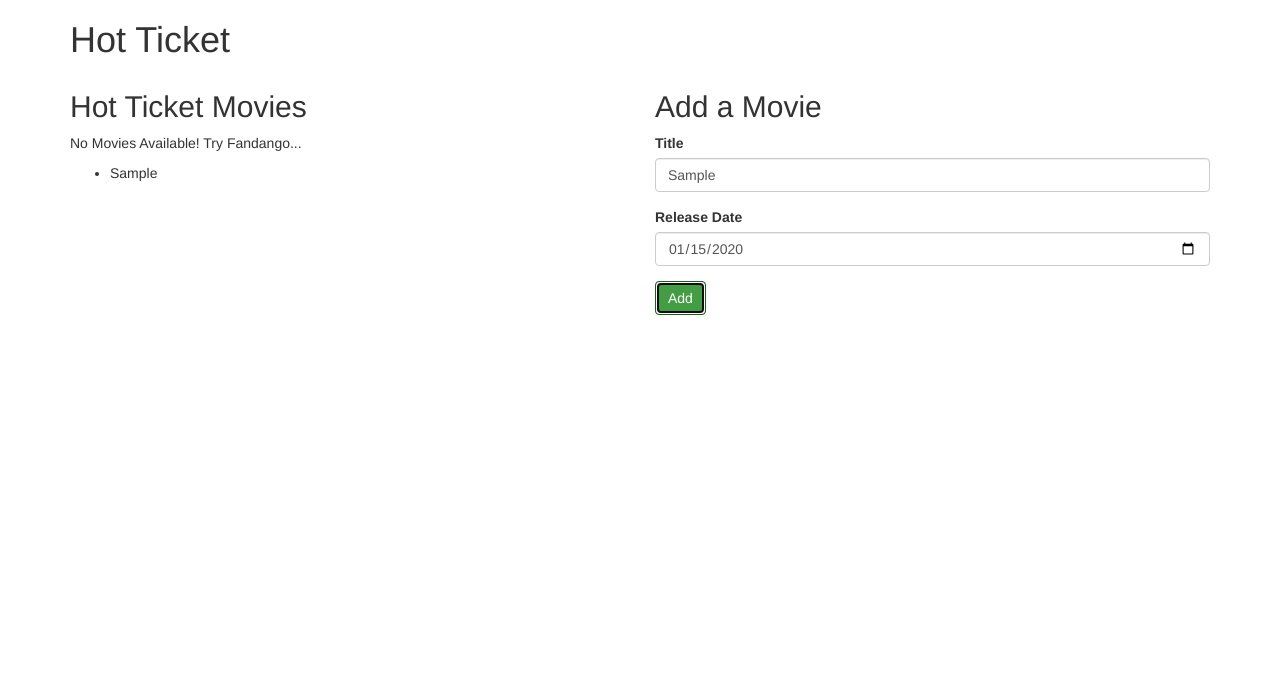
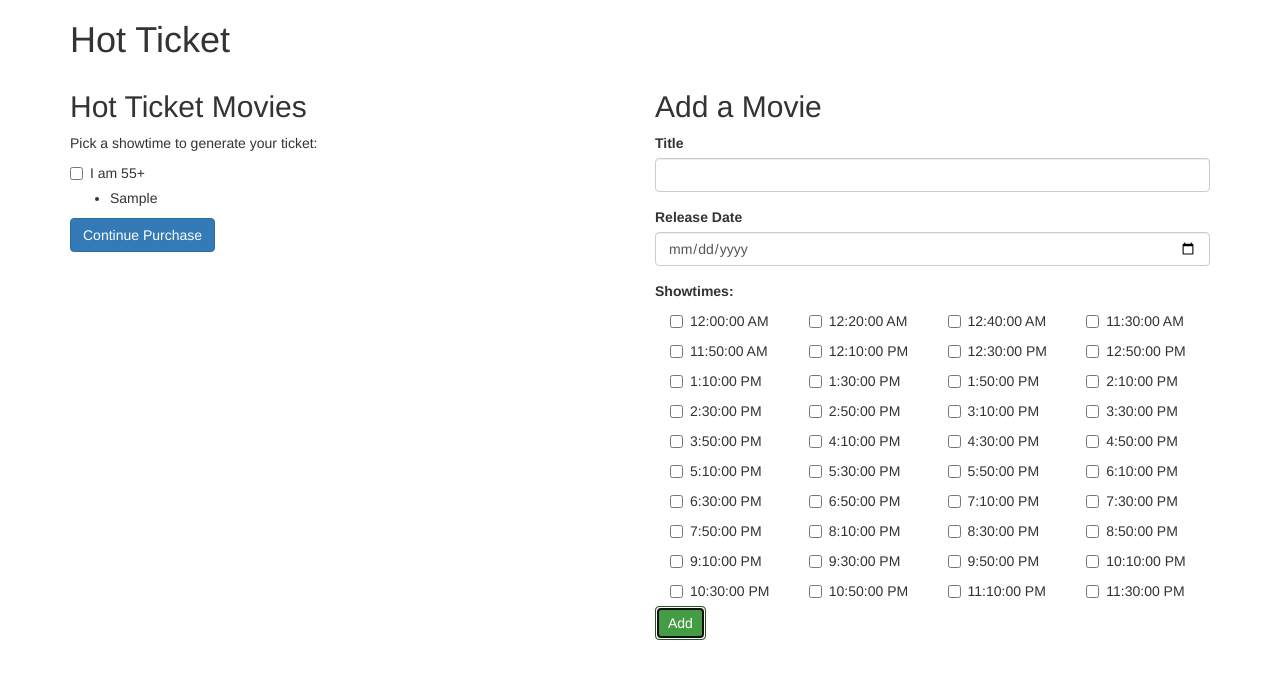
Before and after one commit to gitKrystan/js-movie-tickets, a plain HTML site: page index.html in a window 1280 px wide. Both pictures are taken after typing "Sample", "2020-01-15" into the empty fields and a click on the button "Add". Drawn offline with nearby package versions, Linux system fonts and the light colour scheme.

Commit message:
add user interface

```diff
--- a/css/styles.css
+++ b/css/styles.css
@@ -0,0 +1,8 @@
+.checkbox+.checkbox {
+  margin-top: 5px;
+}
+
+.checkbox {
+  margin-top: 5px;
+  margin-bottom: 5px;
+}
--- a/index.html
+++ b/index.html
@@ -9,6 +9,7 @@
 
     <!-- Bootstrap -->
     <link href="https://maxcdn.bootstrapcdn.com/bootstrap/3.3.6/css/bootstrap.min.css" rel="stylesheet">
+    <link rel="stylesheet" href="css/styles.css" media="screen" title="no title" charset="utf-8">
   </head>
   <body>
     <div class="container">
@@ -18,9 +19,23 @@
         <div class="col-md-6">
           <h2>Hot Ticket Movies</h2>
           <p id="no-movies">No Movies Available! Try Fandango...</p>
-          <ul id="movies">
-
-          </ul>
+          <form id="buy-ticket">
+            <p>
+              Pick a showtime to generate your ticket:
+            </p>
+            <div class="checkbox">
+              <label>
+                <input class="new-showtime" type="checkbox" id="patron-age" value="55">
+                I am 55+
+              </label>
+            </div>
+            <ul id="movies">
+            </ul>
+            <input hidden id="selected-time" value="">
+            <div class="form-group">
+              <button type="submit" class="btn btn-primary">Continue Purchase</button>
+            </div>
+          </form>
         </div>
         <div class="col-md-6">
           <h2>Add a Movie</h2>
@@ -33,22 +48,26 @@
               <label for="new-release-date">Release Date</label>
               <input id="new-release-date" type="date" class="form-control">
             </div>
-            <div class="form-group">
-              <button type="submit" class="btn btn-success">Add</button>
+            <div class="form-group" id="showtime-checkboxes">
+              <div class="row">
+                <div class="col-sm-12">
+                  <label>Showtimes:</label>
+                </div>
+              </div>
+
+                <!-- Checkboxes should show up here! -->
+
+            </div>
+            <div class="row">
+              <div class="col-sm-12">
+                <div class="form-group">
+                  <button type="submit" class="btn btn-success">Add</button>
+                </div>
+              </div>
             </div>
           </form>
         </div>
       </div>
-
-      <div class="row collapse" id="ticket">
-        <div class="col-md-6">
-
-        </div>
-        <div class="col-md-6">
-
-        </div>
-      </div>
-    </div>
 
 
     <!-- jQuery (necessary for Bootstrap's JavaScript plugins) -->
--- a/js/scripts.js
+++ b/js/scripts.js
@@ -13,6 +13,19 @@ Movie.prototype.daysAvailable = function(showtime) {
 Movie.prototype.isNewRelease = function (showtime) {
   daysAvailable = this.daysAvailable(showtime);
   return daysAvailable < 8;
+};
+
+Movie.prototype.showtimeList = function () {
+  var showtimeList = [];
+  this.showtimes.forEach(function(time) {
+    showtimeList.push(
+      '<button type="button" class="btn btn-link showtime-selection" value="' +
+        time.toISOString() + '">' +
+        time.toLocaleTimeString() +
+      '</button>'
+    );
+  });
+  return showtimeList;
 };
 
 function Ticket(movie, showtime) {
@@ -46,6 +59,42 @@ Ticket.prototype.getPrice = function (patronAge) {
   return defaultPrice + newReleaseModifier + matineeModifier + patronAgeModifier;
 };
 
+var showtimeArray = function(firstShow, lastShow, increment) {
+  var firstMinutes = timeStringToMinutes(firstShow);
+  var lastMinutes = timeStringToMinutes(lastShow);
+
+  var showtimes = [];
+  for (var i = firstMinutes; i < lastMinutes + increment; i += increment) {
+    showtimes.push(i);
+  }
+  return showtimes;
+};
+
+var timeStringToMinutes = function(timeString) {
+  var hoursMinutes = timeString.split(':');
+  return parseInt(hoursMinutes[0]) * 60 + parseInt(hoursMinutes[1]);
+};
+
+var showtimeCheckboxes = function(firstShow, lastShow, increment) {
+  var showtimes = showtimeArray(firstShow, lastShow, increment);
+  var showtimeCheckboxes = [];
+  showtimes.forEach(function(showtime) {
+    showtimeCheckboxes.push(createShowtimeCheckbox(showtime));
+  });
+  return showtimeCheckboxes.join('');
+};
+
+var createShowtimeCheckbox = function(showtime) {
+  var time = new Date(2000, 01, 01, 0, showtime);
+
+  return '<div class="checkbox col-sm-3">' +
+    '<label>' +
+      '<input class="new-showtime" type="checkbox" value="' + time.toString() + '">' +
+      time.toLocaleTimeString() +
+    '</label>' +
+  '</div>'
+};
+
 Number.prototype.toDollarString = function () {
   var priceFixed = this.toFixed(2);
   return "$" + priceFixed.toString();
@@ -57,6 +106,9 @@ Date.prototype.isMatinee = function() {
 };
 
 $(document).ready(function() {
+  $("div#showtime-checkboxes").append(showtimeCheckboxes('00:00', '00:30', 20));
+  $("div#showtime-checkboxes").append(showtimeCheckboxes('11:30', '23:30', 20));
+
   $("form#new-movie").submit(function(event) {
     event.preventDefault();
 
@@ -64,7 +116,35 @@ $(document).ready(function() {
     var newReleaseDate = $("input#new-release-date").val();
     var newMovie = new Movie(newTitle, newReleaseDate);
 
-    $("ul#movies").append("<li>" + newMovie.name + "</li>");
+    $('.new-showtime:checked').each(function() {
+      var newShowtime = $(this).val();
+      var newTime = new Date(newShowtime);
+      newMovie.showtimes.push(newTime);
+    });
+
+    $('#no-movies').hide();
+    $("ul#movies").append(
+      "<li>" + newMovie.name + newMovie.showtimeList() + "</li>"
+    );
+
+    $("input#new-title").val("");
+    $("input#new-release-date").val("");
+
+    $(".showtime-selection").click(function() {
+      $("ul#movies").append('<p>PICKLE</p>')
+      var showtime = $("button.showtime-selection").val()
+      $("#selected-time").val(showtime);
+    });
+  });
+
+  $('form#buy-ticket').submit(function(event) {
+    event.preventDefault();
+
+    var patronAge = $("input#patron-age:checked").val() || 0;
+    var showtime = $("#selected-time").val();
+
+    console.log(patronAge);
+    console.log(showtime);
   });
 
 });
```
Also changed, not shown: spec/specs.js (+6 -0 lines).
